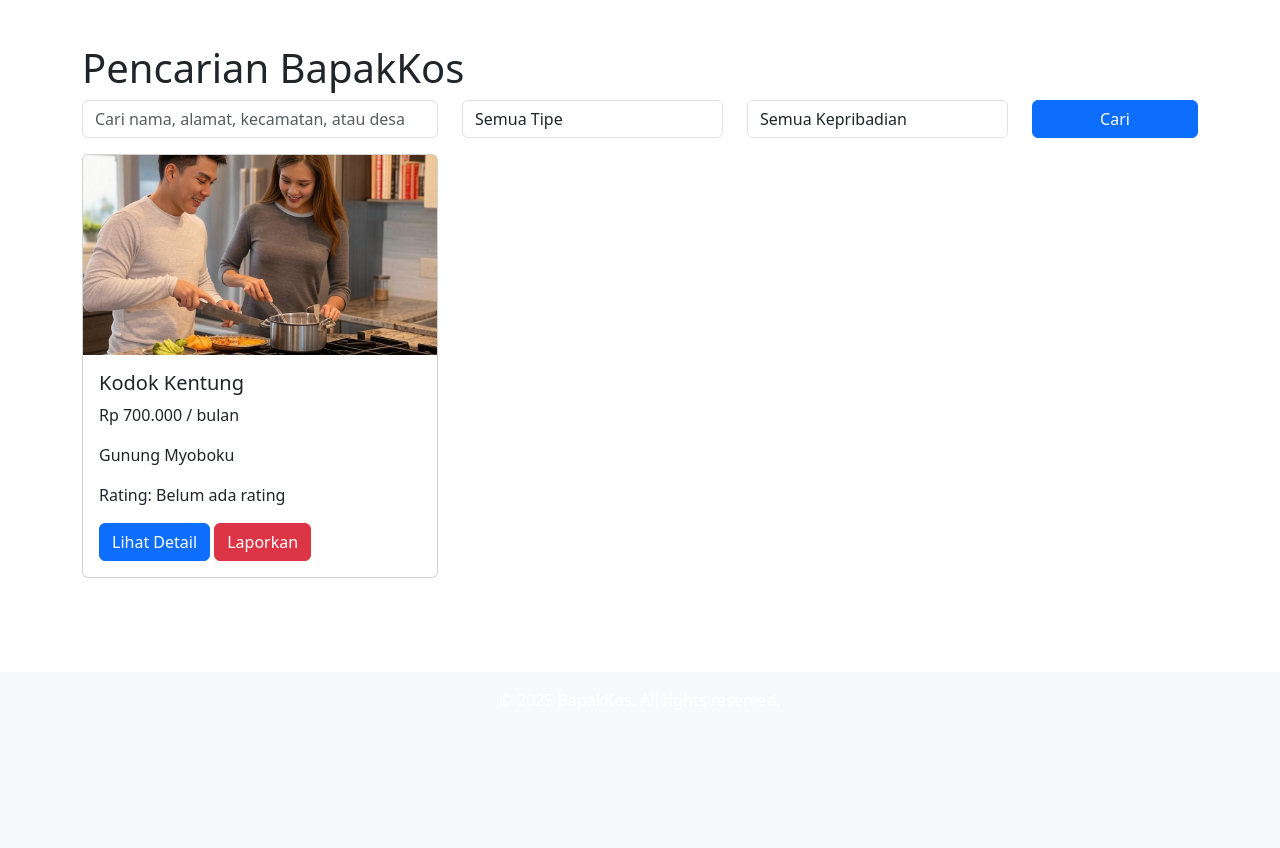
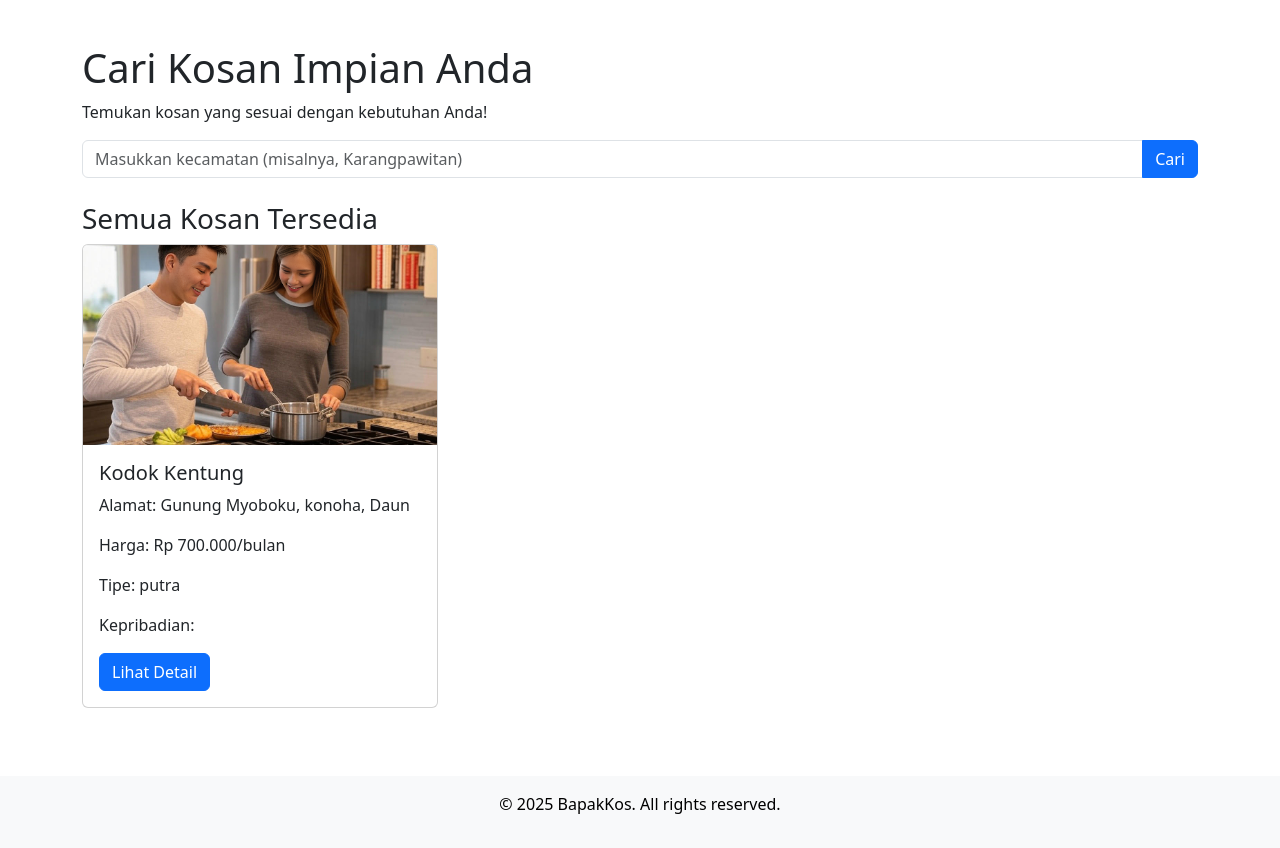
Before and after one commit to saefulazhar/lastchance, a CodeIgniter app: page /bapakkos/index.php/home/index in a window 1280 px wide. Shown: the part 56-904 px from the top of the page. Before the commit the page ends 634 px from the top, so only its background shows below. Run offline with CodeIgniter, Linux system fonts and the light colour scheme; data comes from the database, SQL or seed files in the repository; data that the repository does not hold is empty.

Commit message:
filter sudah berfungsi dengan baik

```diff
--- a/application/controllers/Home.php
+++ b/application/controllers/Home.php
@@ -7,18 +7,165 @@
         $this->load->model('Kosan_model');
     }
 
-    public function index() {
-    $cari = $this->input->get('cari');
-    $tipe = $this->input->get('tipe');
-    $kepribadian = $this->input->get('kepribadian');
+    public function index()
+    {
+        // Ambil semua kosan dari database
+        $this->db->select('kosan.*');
+        $this->db->from('kosan');
+        $query = $this->db->get();
+        $kosan_list = $query->result_array();
 
-    $data['kosan'] = $this->Kosan_model->search_kosan($cari, $tipe, $kepribadian);
+        // Ambil foto untuk setiap kosan
+        foreach ($kosan_list as &$kosan) {
+            $this->db->select('path');
+            $this->db->from('foto_kosan');
+            $this->db->where('kosan_id', $kosan['id']);
+            $this->db->limit(1);
+            $foto_query = $this->db->get();
+            $foto = $foto_query->row_array();
+            $kosan['foto'] = $foto ? $foto['path'] : null;
+        }
+        unset($kosan);
 
+        // Debugging: Log query untuk memastikan
+        log_message('debug', 'Query semua kosan: ' . $this->db->last_query());
+        log_message('debug', 'Jumlah hasil: ' . count($kosan_list));
+
+        // Kirim data ke view
+        $data['kosan_list'] = $kosan_list;
         $data['content_view'] = 'home/index';
-        $data['title'] = 'Home - HORIKOS';
+        $data['title'] = 'Cari Kosan - HORIKOS';
+        $data['show_sidebar'] = false;
         $this->load->view('templates/header', $data);
-        return;
-}
+    }
+
+    public function search()
+    {
+        // Ambil parameter kecamatan
+        $kecamatan = $this->input->get('kecamatan');
+
+        if (empty($kecamatan)) {
+            $this->session->set_flashdata('error', 'Masukkan kecamatan untuk mencari kosan.');
+            redirect('home');
+        }
+
+        // Query untuk mencari semua kosan di kecamatan tersebut
+        $this->db->select('kosan.*');
+        $this->db->from('kosan');
+        $this->db->group_start();
+        $this->db->like('kecamatan', $kecamatan, 'both');
+        $this->db->or_like('alamat', $kecamatan, 'both');
+        $this->db->or_like('desa', $kecamatan, 'both');
+        $this->db->group_end();
+        $query = $this->db->get();
+        $kosan_list = $query->result_array();
+
+        // Ambil foto untuk setiap kosan
+        foreach ($kosan_list as &$kosan) {
+            $this->db->select('path');
+            $this->db->from('foto_kosan');
+            $this->db->where('kosan_id', $kosan['id']);
+            $this->db->limit(1);
+            $foto_query = $this->db->get();
+            $foto = $foto_query->row_array();
+            $kosan['foto'] = $foto ? $foto['path'] : null;
+        }
+        unset($kosan);
+
+        // Debugging: Log query untuk memastikan
+        log_message('debug', 'Query pencarian: ' . $this->db->last_query());
+        log_message('debug', 'Jumlah hasil: ' . count($kosan_list));
+
+        // Kirim data ke view
+        $data['kecamatan_searched'] = $kecamatan;
+        $data['kosan_list'] = $kosan_list;
+        $data['content_view'] = 'home/index';
+        $data['title'] = 'Hasil Pencarian - HORIKOS';
+        $data['show_sidebar'] = false;
+        $this->load->view('templates/header', $data);
+    }
+
+    public function filter()
+    {
+        // Ambil parameter dari form filter
+        $kecamatan = $this->input->get('kecamatan');
+        $harga = $this->input->get('harga') ? $this->input->get('harga') : [];
+        $tipe = $this->input->get('tipe') ? $this->input->get('tipe') : [];
+        $kepribadian = $this->input->get('kepribadian') ? $this->input->get('kepribadian') : [];
+
+        if (empty($kecamatan)) {
+            $this->session->set_flashdata('error', 'Kecamatan tidak ditemukan.');
+            redirect('home');
+        }
+
+        // Query dengan filter tambahan
+        $this->db->select('kosan.*');
+        $this->db->from('kosan');
+
+        // Filter lokasi (kecamatan, alamat, desa)
+        $this->db->group_start();
+        $this->db->like('kecamatan', $kecamatan, 'both');
+        $this->db->or_like('alamat', $kecamatan, 'both');
+        $this->db->or_like('desa', $kecamatan, 'both');
+        $this->db->group_end();
+
+        // Filter harga
+        if (!empty($harga)) {
+            $this->db->group_start();
+            $first = true;
+            foreach ($harga as $range) {
+                list($min, $max) = explode('-', $range);
+                if ($first) {
+                    $this->db->where('harga BETWEEN ' . $min . ' AND ' . $max);
+                    $first = false;
+                } else {
+                    $this->db->or_where('harga BETWEEN ' . $min . ' AND ' . $max);
+                }
+            }
+            $this->db->group_end();
+        }
+
+        // Filter tipe (putra, putri, campur)
+        if (!empty($tipe)) {
+            $this->db->group_start();
+            $this->db->where_in('tipe', $tipe);
+            $this->db->group_end();
+        }
+
+        // Filter kepribadian
+        if (!empty($kepribadian)) {
+            $this->db->group_start();
+            $this->db->where_in('kepribadian', $kepribadian);
+            $this->db->group_end();
+        }
+
+        $query = $this->db->get();
+        $kosan_list = $query->result_array();
+
+        // Ambil foto untuk setiap kosan
+        foreach ($kosan_list as &$kosan) {
+            $this->db->select('path');
+            $this->db->from('foto_kosan');
+            $this->db->where('kosan_id', $kosan['id']);
+            $this->db->limit(1);
+            $foto_query = $this->db->get();
+            $foto = $foto_query->row_array();
+            $kosan['foto'] = $foto ? $foto['path'] : null;
+        }
+        unset($kosan);
+
+        // Debugging: Log query untuk memastikan
+        log_message('debug', 'Query filter: ' . $this->db->last_query());
+        log_message('debug', 'Jumlah hasil setelah filter: ' . count($kosan_list));
+
+        // Kirim data ke view
+        $data['kecamatan_searched'] = $kecamatan;
+        $data['kosan_list'] = $kosan_list;
+        $data['content_view'] = 'home/index';
+        $data['title'] = 'Hasil Pencarian - HORIKOS';
+        $data['show_sidebar'] = false;
+        $this->load->view('templates/header', $data);
+    }
     public function detail($id) {
         $data['kosan'] = $this->Kosan_model->get_kosan_by_id($id);
         if (!$data['kosan']) {
@@ -74,6 +221,8 @@
         }
     }
 
+
+
     public function valid_date($date) {
         $d = DateTime::createFromFormat('Y-m-d', $date);
         return $d && $d->format('Y-m-d') === $date && $d >= new DateTime();
--- a/application/views/home/index.php
+++ b/application/views/home/index.php
@@ -1,72 +1,144 @@
 <div class="container mt-4">
-    <h1>Pencarian BapakKos</h1>
-    <form method="get" action="<?php echo base_url('home'); ?>">
-        <div class="row mb-3">
-            <div class="col-md-4">
-                <input type="text" name="cari" class="form-control" placeholder="Cari nama, alamat, kecamatan, atau desa" value="<?php echo $this->input->get('cari'); ?>">
-            </div>
-            <div class="col-md-3">
-                <select name="tipe" class="form-control">
-                    <option value="">Semua Tipe</option>
-                    <option value="putra" <?php echo $this->input->get('tipe') == 'putra' ? 'selected' : ''; ?>>Putra</option>
-                    <option value="putri" <?php echo $this->input->get('tipe') == 'putri' ? 'selected' : ''; ?>>Putri</option>
-                    <option value="campur" <?php echo $this->input->get('tipe') == 'campur' ? 'selected' : ''; ?>>Campur</option>
-                </select>
-            </div>
-            <div class="col-md-3">
-                <select name="kepribadian" class="form-control">
-                    <option value="">Semua Kepribadian</option>
-                    <option value="introvert" <?php echo $this->input->get('kepribadian') == 'introvert' ? 'selected' : ''; ?>>Introvert</option>
-                    <option value="ekstrovert" <?php echo $this->input->get('kepribadian') == 'ekstrovert' ? 'selected' : ''; ?>>Ekstrovert</option>
-                </select>
-            </div>
-            <div class="col-md-2">
-                <button type="submit" class="btn btn-primary w-100">Cari</button>
-            </div>
+    <h1>Cari Kosan Impian Anda</h1>
+    <p>Temukan kosan yang sesuai dengan kebutuhan Anda!</p>
+
+    <!-- Form Pencarian Berdasarkan Kecamatan -->
+    <form action="<?php echo base_url('home/search'); ?>" method="get" class="mb-4">
+        <div class="input-group">
+            <input type="text" class="form-control" name="kecamatan" placeholder="Masukkan kecamatan (misalnya, Karangpawitan)" value="<?php echo isset($_GET['kecamatan']) ? htmlspecialchars($_GET['kecamatan']) : ''; ?>">
+            <button class="btn btn-primary" type="submit">Cari</button>
         </div>
     </form>
+
+    <!-- Tampilkan Semua Kosan Secara Default -->
+    <?php if (!isset($kecamatan_searched) || empty($kecamatan_searched)): ?>
+        <h3>Semua Kosan Tersedia</h3>
+        <?php if (isset($kosan_list) && !empty($kosan_list)): ?>
             <div class="row">
-        <?php if (empty($kosan)): ?>
-            <p>Tidak ada kosan yang ditemukan.</p>
-        <?php else: ?>
-            <?php foreach ($kosan as $k): ?>
-                <div class="col-md-4 mb-3">
+                <?php foreach ($kosan_list as $kosan): ?>
+                    <div class="col-md-4 mb-4">
                         <div class="card">
                             <?php
-                        $foto_paths = explode(',', $k['foto_paths']);
-                        $first_foto = !empty($foto_paths[0]) ? base_url($foto_paths[0]) : base_url('assets/default-kosan.png');
+                            $foto_path = base_url('uploads/kosan/' . ($kosan['foto'] ?? 'default-kosan.jpg'));
+                            log_message('debug', 'Foto path untuk ' . $kosan['nama'] . ': ' . $foto_path);
+                            $file_exists = file_exists(FCPATH . 'uploads/kosan/' . ($kosan['foto'] ?? 'default-kosan.jpg'));
+                            log_message('debug', 'File exists untuk ' . $kosan['nama'] . ': ' . ($file_exists ? 'Yes' : 'No'));
                             ?>
-                        <img src="<?php echo $first_foto; ?>" class="card-img-top" alt="Foto Kosan" style="height: 200px; object-fit: cover;">
+                            <img src="<?php echo $foto_path; ?>" class="card-img-top" alt="Foto Kosan" style="height: 200px; object-fit: cover;">
                             <div class="card-body">
-                            <h5 class="card-title"><?php echo htmlspecialchars($k['nama']); ?></h5>
-                            <p class="card-text">Rp <?php echo number_format($k['harga'], 0, ',', '.'); ?> / bulan</p>
-                            <p class="card-text"><?php echo htmlspecialchars($k['alamat']); ?></p>
-                            <p class="card-text">
-                                Rating:
-                                <?php if (isset($k['avg_rating']) && $k['avg_rating'] > 0): ?>
-                                    <?php for ($i = 1; $i <= 5; $i++): ?>
-                                        <?php if ($i <= floor($k['avg_rating'])): ?>
-                                            <i class="bi bi-star-fill text-warning"></i>
-                                        <?php elseif ($i - 0.5 <= $k['avg_rating']): ?>
-                                            <i class="bi bi-star-half text-warning"></i>
-                                        <?php else: ?>
-                                            <i class="bi bi-star text-warning"></i>
-                                        <?php endif; ?>
-                                    <?php endfor; ?>
-                                    (<?php echo number_format($k['avg_rating'], 1); ?>, <?php echo $k['review_count']; ?> ulasan)
-                                <?php else: ?>
-                                    Belum ada rating
-                                <?php endif; ?>
-                            </p>
-                            <?php if (isset($k['latest_review']) && !empty($k['latest_review'])): ?>
-                                <p class="card-text"><strong>Ulasan Terbaru:</strong> <?php echo htmlspecialchars($k['latest_review']); ?></p>
-                            <?php endif; ?>
-                            <a href="<?php echo base_url('home/detail/' . $k['id']); ?>" class="btn btn-primary">Lihat Detail</a>
-                            <a href="<?php echo base_url('penyewa/buat_laporan/' . $k['id']); ?>" class="btn btn-danger btn-primary">Laporkan</a>
+                                <h5 class="card-title"><?php echo htmlspecialchars($kosan['nama']); ?></h5>
+                                <p class="card-text">Alamat: <?php echo htmlspecialchars($kosan['alamat'] . ', ' . $kosan['kecamatan'] . ', ' . $kosan['desa']); ?></p>
+                                <p class="card-text">Harga: Rp <?php echo number_format($kosan['harga'], 0, ',', '.'); ?>/bulan</p>
+                                <p class="card-text">Tipe: <?php echo htmlspecialchars($kosan['tipe']); ?></p>
+                                <p class="card-text">Kepribadian: <?php echo htmlspecialchars($kosan['kepribadian'] ?? 'Tidak ditentukan'); ?></p>
+                                <a href="<?php echo base_url('home/detail/' . $kosan['id']); ?>" class="btn btn-primary">Lihat Detail</a>
                             </div>
                         </div>
                     </div>
                 <?php endforeach; ?>
+            </div>
+        <?php else: ?>
+            <p class="text-muted">Tidak ada kosan yang tersedia di database.</p>
+        <?php endif; ?>
+    <?php endif; ?>
+
+    <!-- Filter Tambahan dan Hasil Pencarian -->
+    <?php if (isset($kecamatan_searched) && $kecamatan_searched): ?>
+        <!-- Debugging: Tampilkan kecamatan yang dicari -->
+        <div class="alert alert-info">
+            Mencari kosan di kecamatan: <strong><?php echo htmlspecialchars($kecamatan_searched); ?></strong>
+        </div>
+
+        <!-- Filter Checkbox -->
+        <form action="<?php echo base_url('home/filter'); ?>" method="get" class="bg-light p-4 rounded shadow-sm mb-4">
+            <input type="hidden" name="kecamatan" value="<?php echo htmlspecialchars($kecamatan_searched); ?>">
+
+            <!-- Filter Harga -->
+            <div class="mb-3">
+                <label class="form-label fw-bold">Pilih Rentang Harga</label>
+                <div class="form-check">
+                    <input class="form-check-input" type="checkbox" name="harga[]" value="500000-1000000" id="harga-1" <?php echo isset($_GET['harga']) && in_array('500000-1000000', $_GET['harga']) ? 'checked' : ''; ?>>
+                    <label class="form-check-label" for="harga-1">Rp 500.000 - Rp 1.000.000</label>
+                </div>
+                <div class="form-check">
+                    <input class="form-check-input" type="checkbox" name="harga[]" value="1000000-2000000" id="harga-2" <?php echo isset($_GET['harga']) && in_array('1000000-2000000', $_GET['harga']) ? 'checked' : ''; ?>>
+                    <label class="form-check-label" for="harga-2">Rp 1.000.000 - Rp 2.000.000</label>
+                </div>
+                <div class="form-check">
+                    <input class="form-check-input" type="checkbox" name="harga[]" value="2000000-5000000" id="harga-3" <?php echo isset($_GET['harga']) && in_array('2000000-5000000', $_GET['harga']) ? 'checked' : ''; ?>>
+                    <label class="form-check-label" for="harga-3">Rp 2.000.000 - Rp 5.000.000</label>
+                </div>
+            </div>
+
+            <!-- Filter Tipe Kosan (Putra, Putri, Campur) -->
+            <div class="mb-3">
+                <label class="form-label fw-bold">Pilih Tipe Kosan</label>
+                <div class="form-check">
+                    <input class="form-check-input" type="checkbox" name="tipe[]" value="putra" id="tipe-putra" <?php echo isset($_GET['tipe']) && in_array('putra', $_GET['tipe']) ? 'checked' : ''; ?>>
+                    <label class="form-check-label" for="tipe-putra">Putra</label>
+                </div>
+                <div class="form-check">
+                    <input class="form-check-input" type="checkbox" name="tipe[]" value="putri" id="tipe-putri" <?php echo isset($_GET['tipe']) && in_array('putri', $_GET['tipe']) ? 'checked' : ''; ?>>
+                    <label class="form-check-label" for="tipe-putri">Putri</label>
+                </div>
+                <div class="form-check">
+                    <input class="form-check-input" type="checkbox" name="tipe[]" value="campur" id="tipe-campur" <?php echo isset($_GET['tipe']) && in_array('campur', $_GET['tipe']) ? 'checked' : ''; ?>>
+                    <label class="form-check-label" for="tipe-campur">Campur</label>
+                </div>
+            </div>
+
+            <!-- Filter Kepribadian -->
+            <div class="mb-3">
+                <label class="form-label fw-bold">Pilih Kepribadian</label>
+                <div class="form-check">
+                    <input class="form-check-input" type="checkbox" name="kepribadian[]" value="introvert" id="kepribadian-introvert" <?php echo isset($_GET['kepribadian']) && in_array('introvert', $_GET['kepribadian']) ? 'checked' : ''; ?>>
+                    <label class="form-check-label" for="kepribadian-introvert">Introvert</label>
+                </div>
+                <div class="form-check">
+                    <input class="form-check-input" type="checkbox" name="kepribadian[]" value="ekstrovert" id="kepribadian-ekstrovert" <?php echo isset($_GET['kepribadian']) && in_array('ekstrovert', $_GET['kepribadian']) ? 'checked' : ''; ?>>
+                    <label class="form-check-label" for="kepribadian-ekstrovert">Ekstrovert</label>
+                </div>
+                <div class="form-check">
+                    <input class="form-check-input" type="checkbox" name="kepribadian[]" value="ambivert" id="kepribadian-ambivert" <?php echo isset($_GET['kepribadian']) && in_array('ambivert', $_GET['kepribadian']) ? 'checked' : ''; ?>>
+                    <label class="form-check-label" for="kepribadian-ambivert">Ambivert</label>
+                </div>
+            </div>
+
+            <!-- Tombol Filter -->
+            <button type="submit" class="btn btn-primary">Terapkan Filter</button>
+            <a href="<?php echo base_url('home/search?kecamatan=' . urlencode($kecamatan_searched)); ?>" class="btn btn-secondary">Reset Filter</a>
+        </form>
+
+        <!-- Hasil Pencarian -->
+        <div class="mt-4">
+            <h3>Hasil Pencarian di Kecamatan <?php echo htmlspecialchars($kecamatan_searched); ?></h3>
+            <?php if (isset($kosan_list) && !empty($kosan_list)): ?>
+                <div class="row">
+                    <?php foreach ($kosan_list as $kosan): ?>
+                        <div class="col-md-4 mb-4">
+                            <div class="card">
+                                <?php
+                                $foto_path = base_url('uploads/kosan/' . ($kosan['foto'] ?? 'default-kosan.jpg'));
+                                log_message('debug', 'Foto path untuk ' . $kosan['nama'] . ': ' . $foto_path);
+                                $file_exists = file_exists(FCPATH . 'uploads/kosan/' . ($kosan['foto'] ?? 'default-kosan.jpg'));
+                                log_message('debug', 'File exists untuk ' . $kosan['nama'] . ': ' . ($file_exists ? 'Yes' : 'No'));
+                                ?>
+                                <img src="<?php echo $foto_path; ?>" class="card-img-top" alt="Foto Kosan" style="height: 200px; object-fit: cover;">
+                                <div class="card-body">
+                                    <h5 class="card-title"><?php echo htmlspecialchars($kosan['nama']); ?></h5>
+                                    <p class="card-text">Alamat: <?php echo htmlspecialchars($kosan['alamat'] . ', ' . $kosan['kecamatan'] . ', ' . $kosan['desa']); ?></p>
+                                    <p class="card-text">Harga: Rp <?php echo number_format($kosan['harga'], 0, ',', '.'); ?>/bulan</p>
+                                    <p class="card-text">Tipe: <?php echo htmlspecialchars($kosan['tipe']); ?></p>
+                                    <p class="card-text">Kepribadian: <?php echo htmlspecialchars($kosan['kepribadian'] ?? 'Tidak ditentukan'); ?></p>
+                                    <a href="<?php echo base_url('home/detail/' . $kosan['id']); ?>" class="btn btn-primary">Lihat Detail</a>
+                                </div>
+                            </div>
+                        </div>
+                    <?php endforeach; ?>
+                </div>
+            <?php else: ?>
+                <p class="text-muted">Tidak ada kosan yang ditemukan di kecamatan tersebut atau dengan filter yang dipilih.</p>
             <?php endif; ?>
         </div>
+    <?php endif; ?>
 </div>
--- a/application/views/templates/footer.php
+++ b/application/views/templates/footer.php
@@ -1,4 +1,4 @@
-<footer class="bg-light text-center py-3 mt-4">
+<footer class="bg-light text-center py-3 mt-4" style="color:black">
         <p>© 2025 BapakKos. All rights reserved.</p>
     </footer>
     <!-- Bootstrap 5 JS CDN -->
```
Also changed, not shown: application/controllers/Auth.php (+21 -15 lines). Lines whose indentation alone changed are shown as unchanged.
